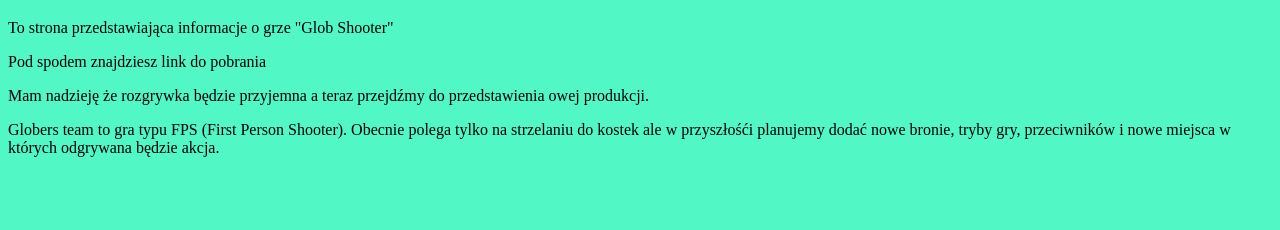
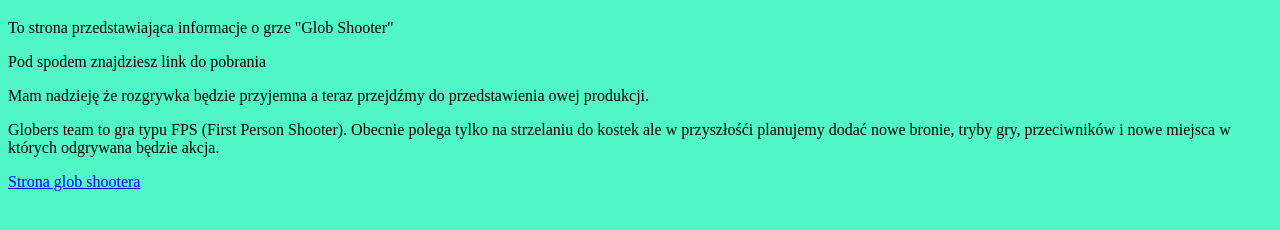
Before and after one commit to Globers-Team/Globers-Team.github.io, a plain HTML site: page globshooter.html in a window 1280 px wide. Shown: the part 76-306 px from the top of the page. Drawn offline with Linux system fonts and the light colour scheme.

Commit message:
added download link

```diff
--- a/globshooter.html
+++ b/globshooter.html
@@ -20,5 +20,8 @@
             Globers team to gra typu FPS (First Person Shooter). Obecnie polega tylko na strzelaniu do kostek ale w przyszłośći planujemy dodać nowe bronie, tryby gry, przeciwników i nowe miejsca w których odgrywana będzie akcja.
         </p>
 
+   <a href="https://wojtmic.itch.io/globshooter">Strona glob shootera</a>
+
+
 
     </body>
```
